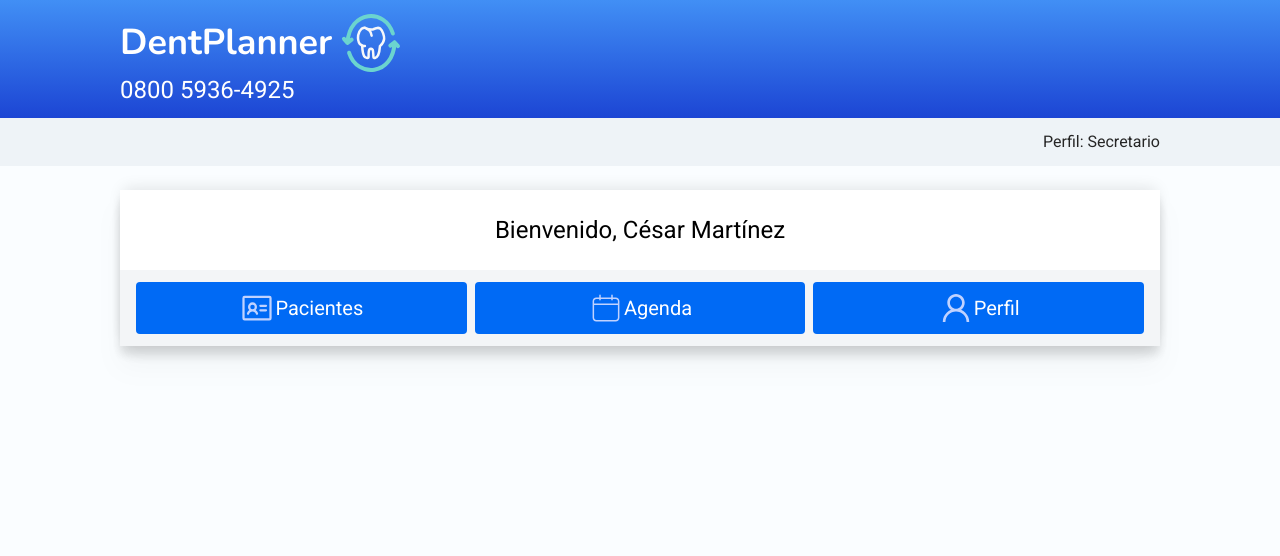
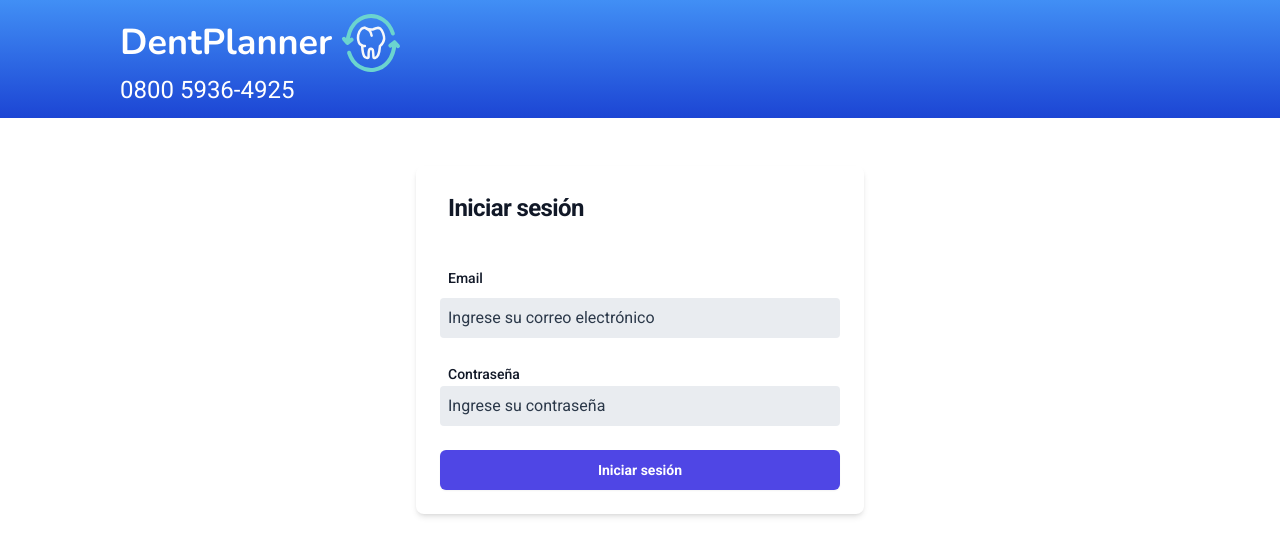
Before and after one commit to FooTalent/team-12, a React (Vite) app in the folder frontend/: page / in a window 1280 px wide. Shown: the top 556 px of the page. Built offline with nearby package versions, Linux system fonts and the light colour scheme.

Commit message:
fix path Home

```diff
--- a/frontend/src/App.jsx
+++ b/frontend/src/App.jsx
@@ -1,24 +1,21 @@
-import { BrowserRouter as Router, Routes, Route } from 'react-router-dom';
-import Agenda from './pages/Daily/Agenda'
-import Login from './pages/Login/Login'
-import Home from './pages/Home/Home'
-import Registro from './pages/Register/Registro';
-
+import { BrowserRouter as Router, Routes, Route } from "react-router-dom";
+import Agenda from "./pages/Daily/Agenda";
+import Login from "./pages/Login/Login";
+import Home from "./pages/Home/Home";
+import Registro from "./pages/Register/Registro";
 
 function App() {
-return(
- <>
+  return (
     <Router>
       <Routes>
-      <Route path="/" element={<Home />} />
+        <Route path="/" element={<Login />} />
         <Route path="/agenda" element={<Agenda />} />
-      <Route path="/iniciarSesion" element={<Login />} />
+        <Route path="/inicio" element={<Home />} />
         <Route path="/" element={<Home />} />
         <Route path="/registrar" element={<Registro />} />
       </Routes>
     </Router>
-</>
-)
+  );
 }
 
 export default App;
--- a/frontend/src/validations/login.js
+++ b/frontend/src/validations/login.js
@@ -2,8 +2,7 @@
 
 const loginSchema = z.object({
   email: z.string().email("Debe ser un correo electrónico válido"),
-  password: z.string().min(6, "La contraseña debe tener al menos 6 caracteres")
-    ,
+  password: z.string().min(6, "La contraseña debe tener al menos 6 caracteres"),
 });
 
 export default loginSchema;
```
Lines whose indentation alone changed are shown as unchanged.
